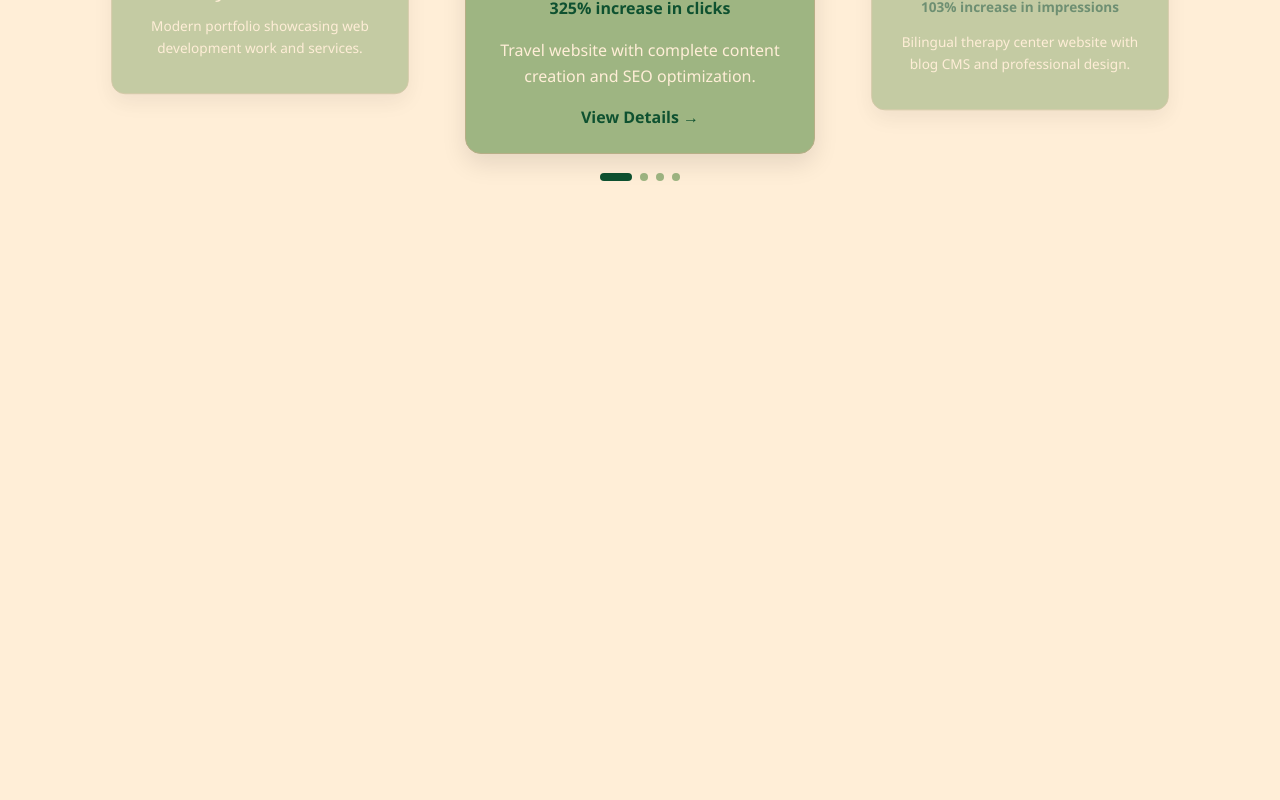
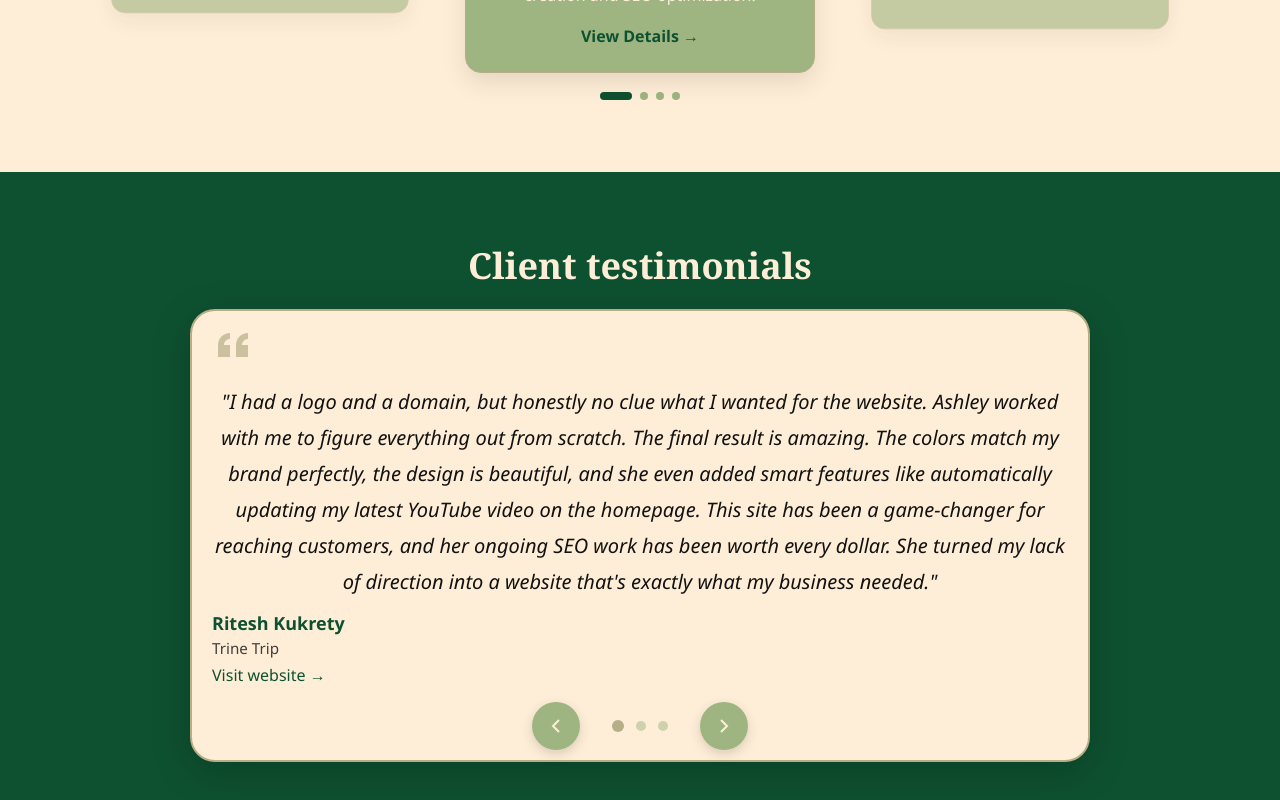
Before and after one commit to a-amendola/portfolio, a React (Vite) app: page / in a window 1280 px wide. Shown: the part 1832-2632 px from the top of the page. Before the commit the page ends 2085 px from the top, so only its background shows below. Built offline with nearby package versions, Linux system fonts and the light colour scheme.

Commit message:
Started testimonials section

```diff
--- a/src/components/ProjectCarousel.css
+++ b/src/components/ProjectCarousel.css
@@ -368,10 +368,6 @@
     font-size: 2rem;
   }
 
-  .carousel-subtitle {
-    font-size: 1rem;
-  }
-
   .carousel-wrapper {
     height: 500px;
   }
--- a/src/components/ProjectCarousel.jsx
+++ b/src/components/ProjectCarousel.jsx
@@ -62,13 +62,13 @@ const projects = [
 
 // Simple Chevron SVG components (replacing lucide-react)
 const ChevronLeft = () => (
-  <svg width="24" height="24" viewBox="0 0 24 24" fill="none" stroke="var(--primary)" strokeWidth="2">
+  <svg width="24" height="24" viewBox="0 0 24 24" fill="none" stroke="var(--background)" strokeWidth="2">
     <polyline points="15 18 9 12 15 6"></polyline>
   </svg>
 );
 
 const ChevronRight = () => (
-  <svg width="24" height="24" viewBox="0 0 24 24" fill="none" stroke="var(--primary)" strokeWidth="2">
+  <svg width="24" height="24" viewBox="0 0 24 24" fill="none" stroke="var(--background)" strokeWidth="2">
     <polyline points="9 18 15 12 9 6"></polyline>
   </svg>
 );
@@ -105,9 +105,9 @@ export function ProjectCarousel() {
     <section className="project-carousel-section">
       <div className="carousel-container">
         <h2 className="carousel-title">Featured work</h2>
-        <h3 className="carousel-subtitle">
+        <p className="subtitle carousel-subtitle">
           Real projects, real results. See how I've helped businesses create their digital presence.
-        </h3>
+        </p>
 
         {/* Carousel */}
         <div className="carousel-wrapper">
--- /dev/null
+++ b/src/components/Testimonials.css
@@ -0,0 +1,203 @@
+/* ============================================
+   TESTIMONIALS SECTION
+   ============================================ */
+
+.testimonials-section {
+  background-color: var(--primary);
+  position: relative;
+}
+
+.testimonials-container {
+  max-width: 900px;
+  margin: 0 auto;
+}
+
+.testimonials-title {
+  text-align: center;
+  color: var(--background);
+}
+
+.testimonials-subtitle {
+  text-align: center;
+  color: var(--background);
+  /* opacity: 0.9; */
+  /* font-size: 1.125rem; */
+  max-width: 600px;
+  margin: 0 auto 3rem;
+}
+
+/* ============================================
+   TESTIMONIAL CARD
+   ============================================ */
+
+.testimonial-card {
+  background-color: var(--background);
+  border-radius: 25px;
+  padding: 10px 20px;
+  box-shadow: 0 10px 40px rgba(0, 0, 0, 0.2);
+  position: relative;
+  min-height: 350px;
+  display: flex;
+  flex-direction: column;
+  justify-content: space-between;
+  border: 2px solid var(--accent);
+  gap: 15px;
+}
+
+.quote-icon {
+  color: var(--accent);
+  opacity: 0.7;
+}
+
+.testimonial-content {
+  flex: 1;
+  display: flex;
+  flex-direction: column;
+  justify-content: center;
+  gap: 10px;
+}
+
+.testimonial-text {
+  color: var(--text);
+  font-size: 1.25rem;
+  line-height: 1.8;
+  font-style: italic;
+  margin-bottom: 0;
+}
+
+.testimonial-author {
+  display: flex;
+  flex-direction: column;
+  align-items: left;
+  /* gap: 5px; */
+  text-align: left;
+}
+
+.author-name {
+  font-weight: 600;
+  font-size: 1.125rem;
+  color: var(--primary);
+}
+
+.author-company {
+  color: var(--text);
+  opacity: 0.8;
+  font-size: 0.95rem;
+  margin-bottom: 0.25rem;
+}
+
+.visit-site {
+    text-decoration: none;
+    transition: transform 0.3s ease;
+}
+
+.visit-site:hover {
+    color: var(--primary);
+    transform: translateY(-3px);
+}
+
+/* ============================================
+   NAVIGATION
+   ============================================ */
+
+.testimonial-nav {
+  display: flex;
+  align-items: center;
+  justify-content: center;
+  gap: 2rem;
+}
+
+.nav-btn {
+  background-color: var(--secondary);
+  color: var(--background);
+  border-radius: 50%;
+  width: 48px;
+  height: 48px;
+  display: flex;
+  align-items: center;
+  justify-content: center;
+  transition: all 0.3s ease;
+  box-shadow: 0 4px 12px rgba(0, 0, 0, 0.15);
+}
+
+.nav-btn:hover {
+  /* background-color: var(--accent); */
+  transform: scale(1.1);
+}
+
+.testimonial-dots {
+  display: flex;
+  gap: 0.75rem;
+  align-items: center;
+}
+
+.testimonial-dot {
+  width: 10px;
+  height: 10px;
+  border-radius: 50%;
+  background-color: var(--secondary);
+  opacity: 0.5;
+  transition: all 0.3s ease;
+  padding: 0;
+}
+
+.testimonial-dot:hover {
+  opacity: 0.8;
+  transform: scale(1.2);
+}
+
+.dot-active {
+  opacity: 1;
+  width: 12px;
+  height: 12px;
+  background-color: var(--accent);
+}
+
+/* ============================================
+   RESPONSIVE
+   ============================================ */
+
+@media screen and (max-width: 768px) {
+  .testimonial-card {
+    padding: 2rem 1.5rem;
+    min-height: 400px;
+  }
+
+  .testimonial-text {
+    font-size: 1.1rem;
+  }
+
+  .testimonial-nav {
+    gap: 1rem;
+  }
+
+  .nav-btn {
+    width: 40px;
+    height: 40px;
+  }
+}
+
+@media screen and (max-width: 640px) {
+  .testimonials-subtitle {
+    font-size: 1rem;
+  }
+
+  .testimonial-card {
+    padding: 1.5rem;
+    min-height: auto;
+  }
+
+  .testimonial-text {
+    font-size: 1rem;
+    margin-bottom: 1.5rem;
+  }
+
+  .quote-icon {
+    margin-bottom: 1rem;
+  }
+
+  .quote-icon svg {
+    width: 36px;
+    height: 36px;
+  }
+}
--- /dev/null
+++ b/src/components/Testimonials.jsx
@@ -0,0 +1,115 @@
+import React, { useState } from 'react';
+import './Testimonials.css';
+
+const testimonials = [
+  {
+    id: 1,
+    company: "Trine Trip",
+    clientName: "Ritesh Kukrety",
+    testimonial: "I had a logo and a domain, but honestly no clue what I wanted for the website. Ashley worked with me to figure everything out from scratch. The final result is amazing. The colors match my brand perfectly, the design is beautiful, and she even added smart features like automatically updating my latest YouTube video on the homepage. This site has been a game-changer for reaching customers, and her ongoing SEO work has been worth every dollar. She turned my lack of direction into a website that's exactly what my business needed.",
+    url: "https://trinetrip.com/"
+  },
+  {
+    id: 2,
+    company: "Helping Hands",
+    clientName: "Amy Davis",
+    testimonial: "I highly recommend Ashley Amendola's services. She recently built a multi page website design for my company. She is thorough, communicative, and timely in all that she does. I was very impressed at how she listened to the vision of my company and was able to turn those ideas into a website. Its has improved my brand, impact in the community, and converted leads to clients.",
+    url: "https://helpinghandschildcare.org/"
+  },
+  {
+    id: 3,
+    company: "Pennsport String Band",
+    clientName: "Frank Lusch",
+    testimonial: "We contracted Ashley to revamp our band website. She took into consideration the age of our band members and made navigation easy. We were kept up to date on progress regularly and our expectations for a simple, efficient website were exceeded. Most importantly, she was able to password protect our member page for privacy. We are so pleased with the results and would highly recommend using her services for any website needs.",
+    url: "https://pennsportstringband.com"
+  }
+];
+
+// Quote SVG Icon
+const QuoteIcon = () => (
+  <svg width="48" height="48" viewBox="0 0 48 48" fill="none" xmlns="http://www.w3.org/2000/svg">
+    <path d="M12 24C12 20.686 14.686 18 18 18V12C11.373 12 6 17.373 6 24V36H18V24H12Z" fill="currentColor"/>
+    <path d="M30 24C30 20.686 32.686 18 36 18V12C29.373 12 24 17.373 24 24V36H36V24H30Z" fill="currentColor"/>
+  </svg>
+);
+
+// Arrow SVG Icons
+const ArrowLeft = () => (
+  <svg width="24" height="24" viewBox="0 0 24 24" fill="none" stroke="currentColor" strokeWidth="2">
+    <polyline points="15 18 9 12 15 6"></polyline>
+  </svg>
+);
+
+const ArrowRight = () => (
+  <svg width="24" height="24" viewBox="0 0 24 24" fill="none" stroke="currentColor" strokeWidth="2">
+    <polyline points="9 18 15 12 9 6"></polyline>
+  </svg>
+);
+
+export function Testimonials() {
+  const [currentIndex, setCurrentIndex] = useState(0);
+
+  const nextTestimonial = () => {
+    setCurrentIndex((prev) => (prev + 1) % testimonials.length);
+  };
+
+  const prevTestimonial = () => {
+    setCurrentIndex((prev) => (prev - 1 + testimonials.length) % testimonials.length);
+  };
+
+  const currentTestimonial = testimonials[currentIndex];
+
+  return (
+    <section className="testimonials-section">
+      <div className="testimonials-container">
+        <h2 className="testimonials-title">Client testimonials</h2>
+
+        <div className="testimonial-card">
+          <div className="quote-icon">
+            <QuoteIcon />
+          </div>
+
+          <div className="testimonial-content">
+            <p className="testimonial-text">"{currentTestimonial.testimonial}"</p>
+
+            <div className="testimonial-author">
+                <div className="author-name">{currentTestimonial.clientName}</div>
+                <div className="author-company">{currentTestimonial.company}</div>
+                <a href={currentTestimonial.url} className="visit-site" target="_blank" rel="noopener noreferrer">Visit website →</a>
+            </div>
+          </div>
+
+          {/* Navigation */}
+          <div className="testimonial-nav">
+            <button
+              onClick={prevTestimonial}
+              className="nav-btn nav-btn-prev"
+              aria-label="Previous testimonial"
+            >
+              <ArrowLeft />
+            </button>
+
+            <div className="testimonial-dots">
+              {testimonials.map((_, index) => (
+                <button
+                  key={index}
+                  onClick={() => setCurrentIndex(index)}
+                  className={`testimonial-dot ${index === currentIndex ? 'dot-active' : ''}`}
+                  aria-label={`Go to testimonial ${index + 1}`}
+                />
+              ))}
+            </div>
+
+            <button
+              onClick={nextTestimonial}
+              className="nav-btn nav-btn-next"
+              aria-label="Next testimonial"
+            >
+              <ArrowRight />
+            </button>
+          </div>
+        </div>
+      </div>
+    </section>
+  );
+}
--- a/src/index.css
+++ b/src/index.css
@@ -44,6 +44,10 @@ p {
   font-size: 1rem;
   line-height: 1.6;
   margin-bottom: 1em;
+}
+
+.subtitle {
+  font-size: 1.2rem;
 }
 
 h1 {
@@ -162,4 +166,8 @@ section {
   section {
     padding: 48px 24px 48px 24px;
   }
+
+  .subtitle {
+    font-size: 1rem;
+  }
 }
--- a/src/pages/HomePage.jsx
+++ b/src/pages/HomePage.jsx
@@ -1,6 +1,7 @@
 import './homepage.css'
 import ashleyImage from '../assets/ashley.JPG'
 import { ProjectCarousel } from '../components/ProjectCarousel.jsx'
+import { Testimonials } from '../components/Testimonials.jsx';
 
 export function HomePage() {
     return (
@@ -55,7 +56,6 @@ export function HomePage() {
 
             <section className='what-i-do flex'>
                 <h2>What I offer</h2>
-                <h3>Every business is different. I provide a full range of services so you can choose what you need, skip what you don't, and get a site that turns visitors into customers.</h3>
                 <div className="service-cards">
                     <div className="service-card">
                         <div>
@@ -106,6 +106,7 @@ export function HomePage() {
             </section>
 
             <ProjectCarousel />
+            <Testimonials />
         </>
     );
 }
```
